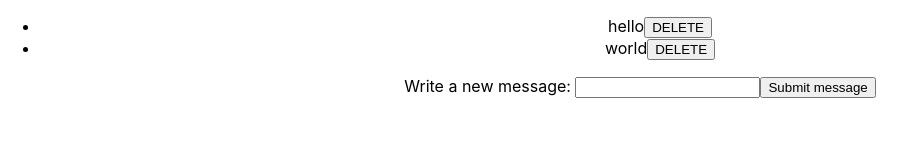
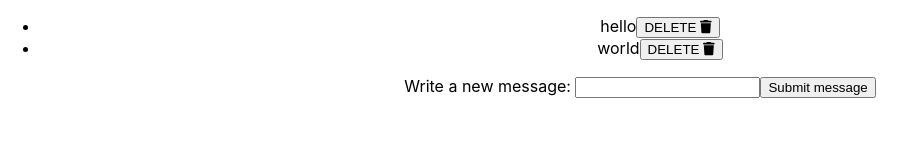
Before and after one commit to MariaTheCoder/react-sandbox, a React (Create React App) app: page / in a window 1280 px wide. Shown: the top 160 px of the page, without its empty margins (0-916 px from the left). Built offline with nearby package versions, Linux system fonts and the light colour scheme.

Commit message:
Add free fontAwesome icons to the project and add an icon to the delete message button.

```diff
--- a/package.json
+++ b/package.json
@@ -3,6 +3,10 @@
   "version": "0.1.0",
   "private": true,
   "dependencies": {
+    "@fortawesome/fontawesome-svg-core": "^6.2.0",
+    "@fortawesome/free-regular-svg-icons": "^6.2.0",
+    "@fortawesome/free-solid-svg-icons": "^6.2.0",
+    "@fortawesome/react-fontawesome": "^0.2.0",
     "@testing-library/jest-dom": "^5.16.5",
     "@testing-library/react": "^13.4.0",
     "@testing-library/user-event": "^13.5.0",
--- a/src/Components/Message.js
+++ b/src/Components/Message.js
@@ -1,8 +1,13 @@
+import { FontAwesomeIcon } from "@fortawesome/react-fontawesome";
+import { faTrash } from "@fortawesome/free-solid-svg-icons";
+
 export default function List(props) {
   return (
     <li>
       {props.mes}
-      <button onClick={() => props.deleteItem(props.index)}>DELETE</button>
+      <button onClick={() => props.deleteItem(props.index)}>
+        DELETE <FontAwesomeIcon icon={faTrash} />
+      </button>
     </li>
   );
 }
```
Also changed, not shown: 1 other file (tests, documents, lock files or other folders).
